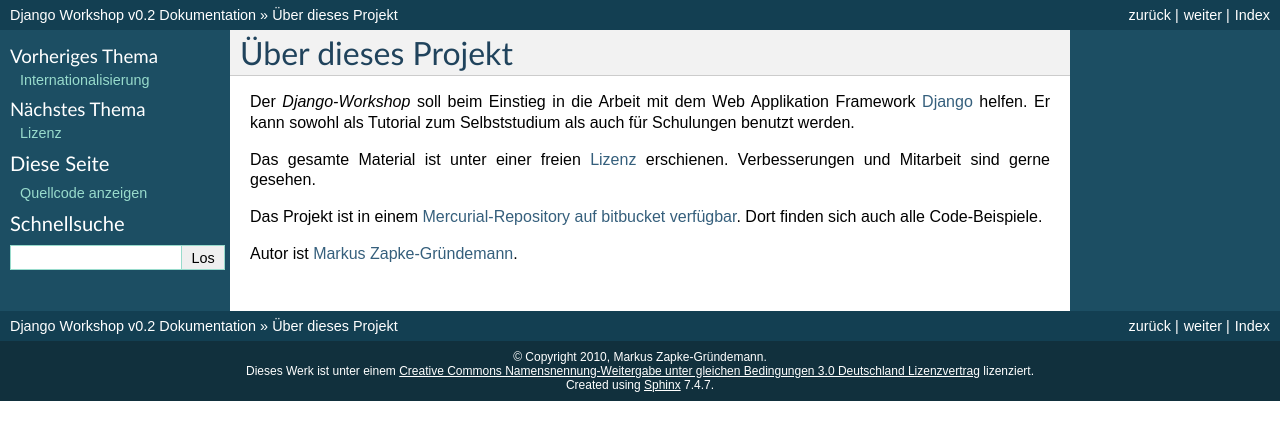
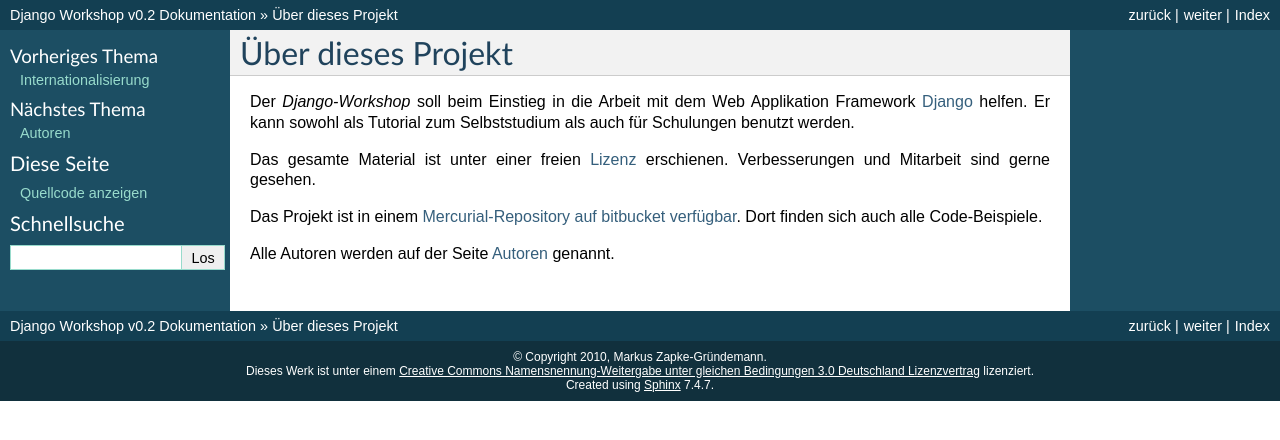
Before and after one commit to keimlink/django-workshop, a Sphinx documentation site: the page built from docs/projekt.rst, in a window 1280 px wide. Shown: the top 440 px of the page. Built offline with Sphinx 7.4.7, drawn with Linux system fonts in a browser that asks for light colours.

Commit message:
Zusätzliche Seite für die Autoren eingeführt.

```diff
--- a/docs/index.rst
+++ b/docs/index.rst
@@ -16,4 +16,5 @@
    datenbank_api
    ausbau/index
    projekt
+   autoren
    lizenz
--- a/docs/projekt.rst
+++ b/docs/projekt.rst
@@ -9,4 +9,4 @@
 
 Das Projekt ist in einem `Mercurial-Repository auf bitbucket verfügbar <http://bitbucket.org/streetcleaner/django-workshop>`_. Dort finden sich auch alle Code-Beispiele.
 
-Autor ist `Markus Zapke-Gründemann <http://www.keimlink.de/>`_.
+Alle Autoren werden auf der Seite :ref:`autoren` genannt.
```
Also changed, not shown: docs/autoren.rst (added, +8 -0 lines).
